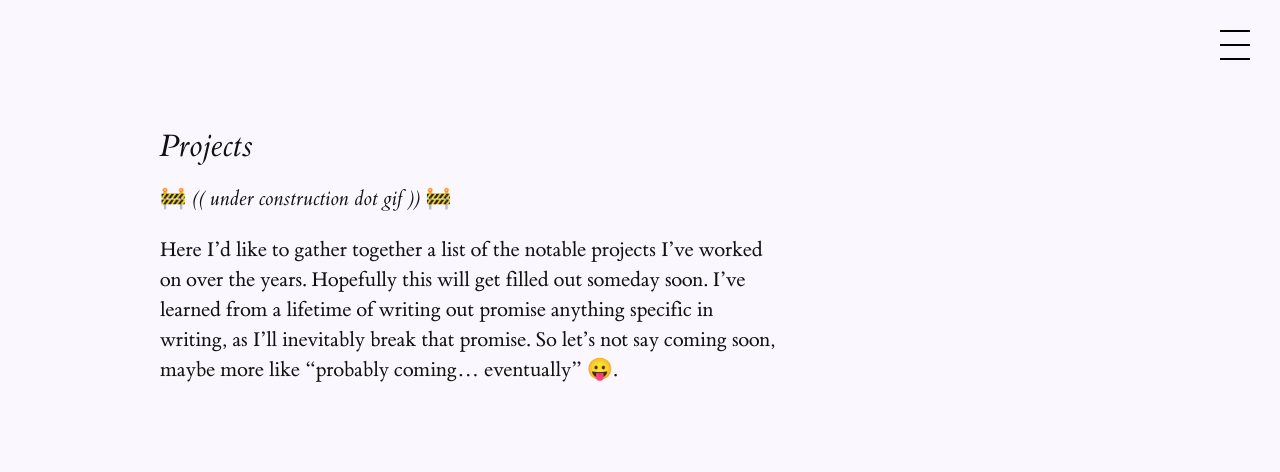
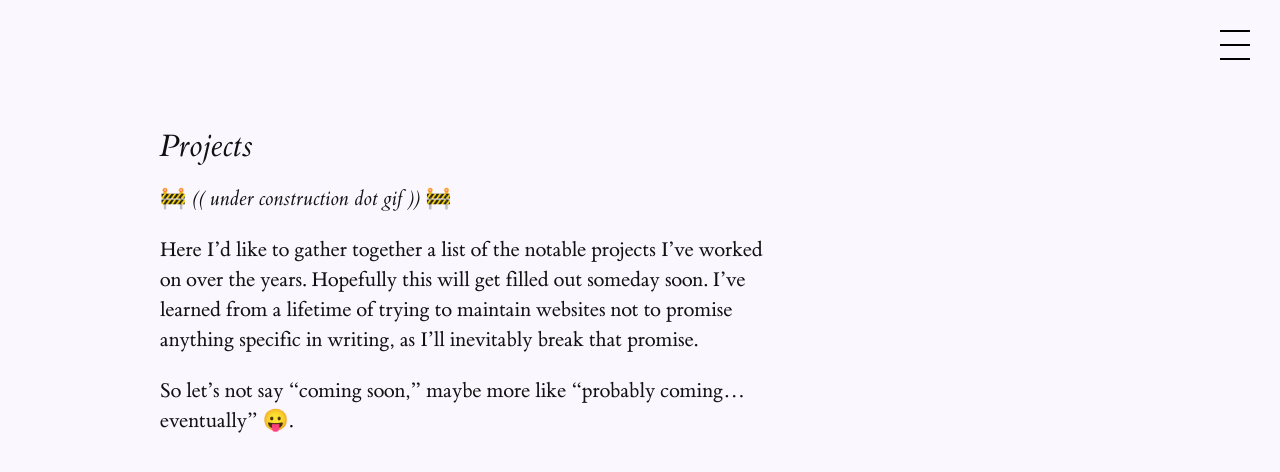
Before and after one commit to phinze/phinze.github.io, a Jekyll site: the page built from projects.md, in a window 1280 px wide. Shown: the top 472 px of the page. Built offline with Jekyll 4.4.1, drawn with Linux system fonts in a browser that asks for light colours; emoji names are drawn with the system emoji font; our own code applies the rules of GitHub Pages for plain Markdown files.

Commit message:
projects: fix wording typo

```diff
--- a/projects.md
+++ b/projects.md
@@ -8,4 +8,9 @@ class: projects
 :construction: _(( under construction dot gif ))_ :construction:
 
 Here I'd like to gather together a list of the notable projects I've worked on
-over the years. Hopefully this will get filled out someday soon. I've learned from a lifetime of writing out promise anything specific in writing, as I'll inevitably break that promise. So let's not say coming soon, maybe more like "probably coming... eventually" :stuck_out_tongue:.
+over the years. Hopefully this will get filled out someday soon. I've learned
+from a lifetime of trying to maintain websites not to promise anything specific
+in writing, as I'll inevitably break that promise.
+
+So let's not say "coming soon," maybe more like "probably coming... eventually"
+:stuck_out_tongue:.
```
